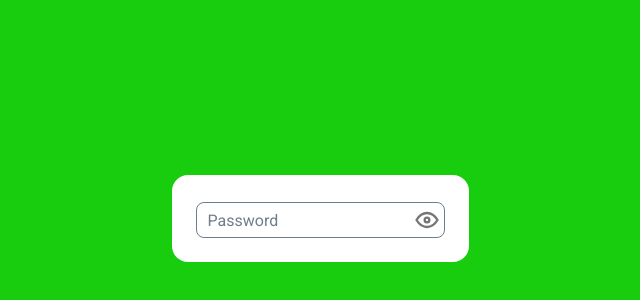
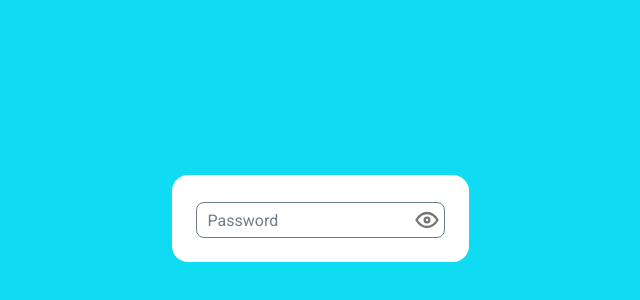
Before and after one commit to acelest/Password-Field-, a plain HTML site: page index.html in a window 1280 px wide. Shown: the part 182-482 px from the top of the page, without its empty margins (320-960 px from the left). Drawn offline with Linux system fonts and the light colour scheme.

Commit message:
update 2

```diff
--- a/style.css
+++ b/style.css
@@ -40,7 +40,7 @@ html {
     align-items: center;
     height: 100vh;
     width: 100vw;
-    background: rgb(23, 205, 13);
+    background: rgb(15, 219, 242);
 }
 
 .input__wrapper {
```
